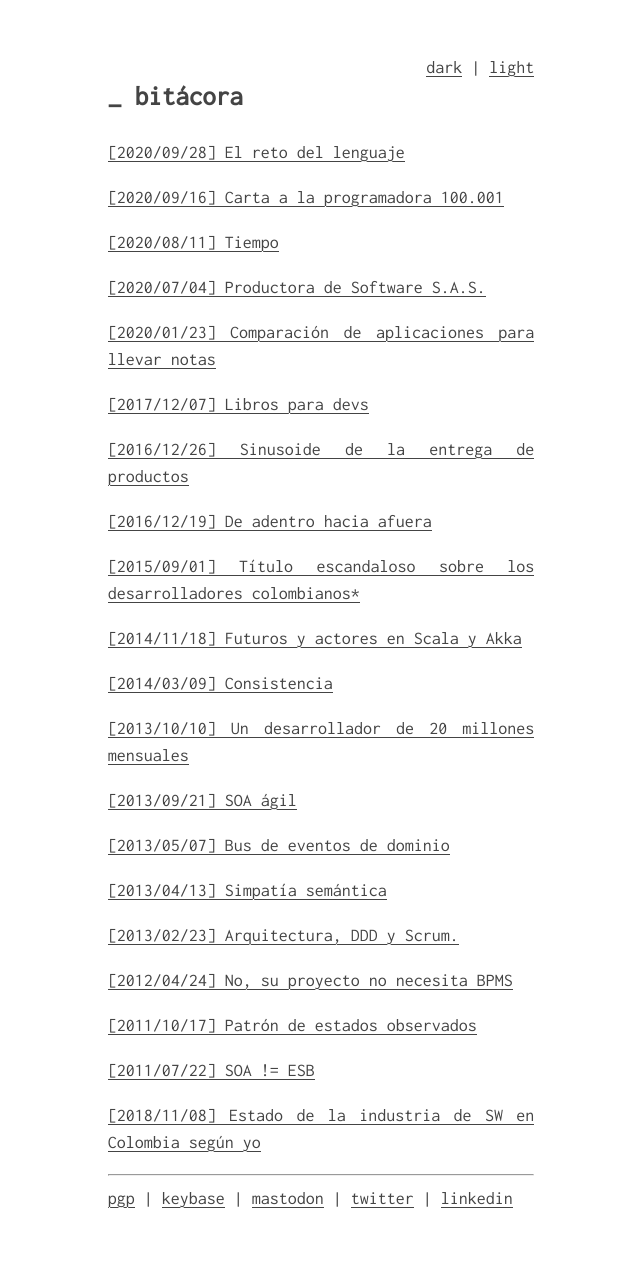
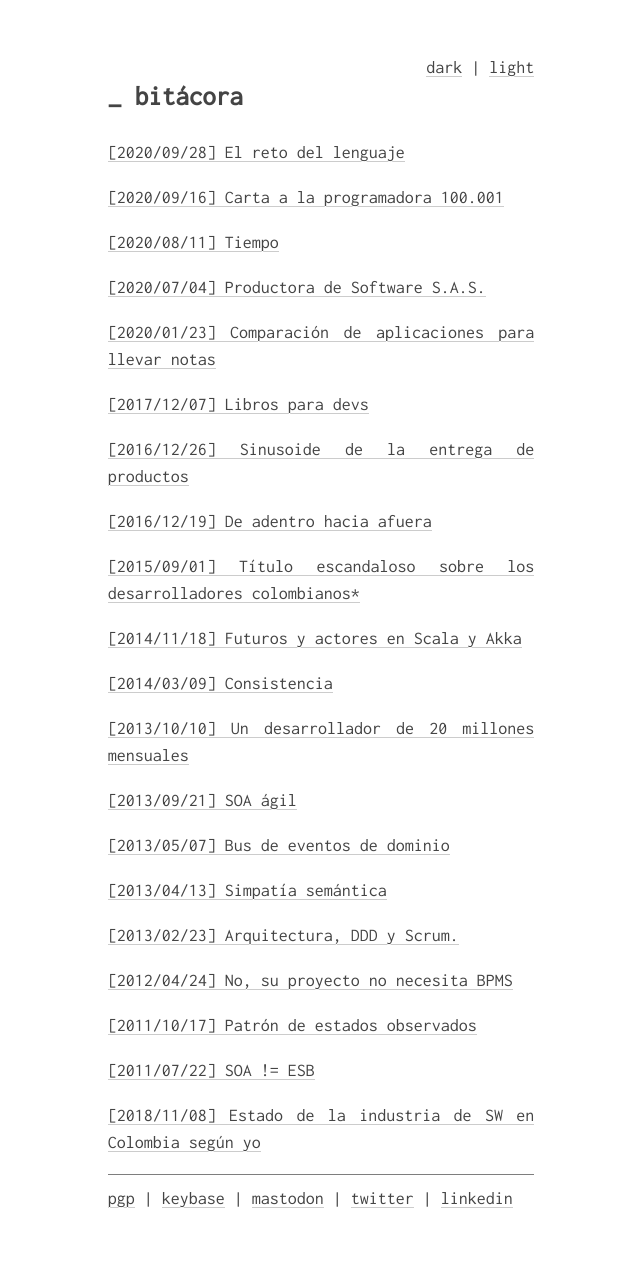
Before and after one commit to yujikiriki/yujikiriki.github.io, a Jekyll site: the page built from index.md, in a window 1280 px wide. Shown: the whole page, without its empty margins (319-959 px from the left). Built offline with Jekyll 4.4.1, drawn with Linux system fonts in a browser that asks for light colours; our own code applies the rules of GitHub Pages for plain Markdown files.

Commit message:
new styles :)

```diff
--- a/_sass/base.scss
+++ b/_sass/base.scss
@@ -1,3 +1,10 @@
+hr {
+  border: 0;
+  height: 0;
+  border-top: 1px solid rgba(0, 0, 0, 0.5);
+  border-bottom: 1px solid rgba(255, 255, 255, 0.3);
+}
+
 #theme {
   position: relative;
   float: right;
@@ -48,13 +55,14 @@
 }
 
 a {
-  border-bottom: 1px solid #444444;
   color: #444444;
   text-decoration: none;
+  height: 0;
+  border-bottom: 1px solid rgba(0, 0, 0, 0.2);
 }
 
 a:hover {
-  border-bottom: 0;
+  border-bottom: 1.5px solid rgba(2, 162, 224, 0.7);
 }
 
 img {
```
